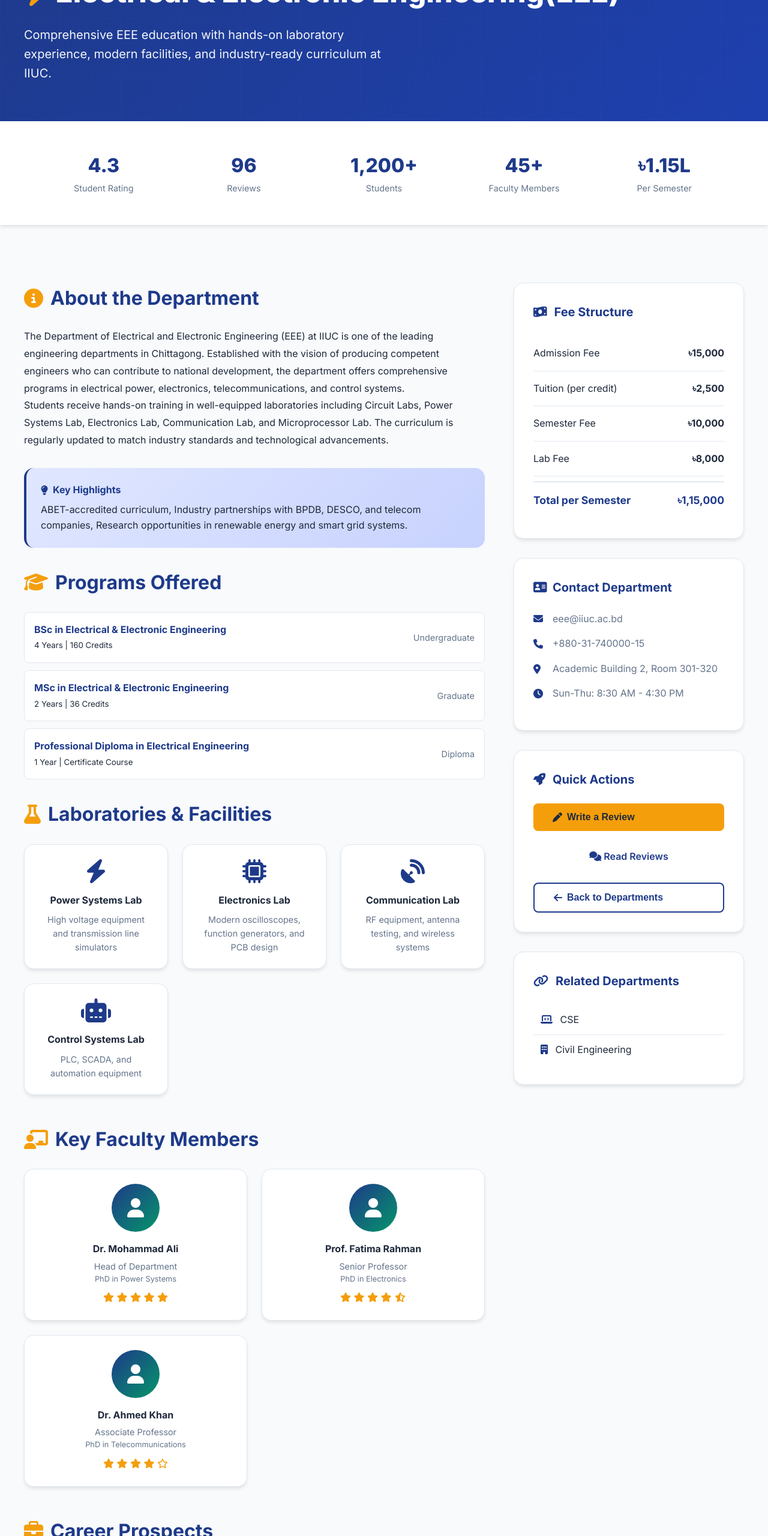
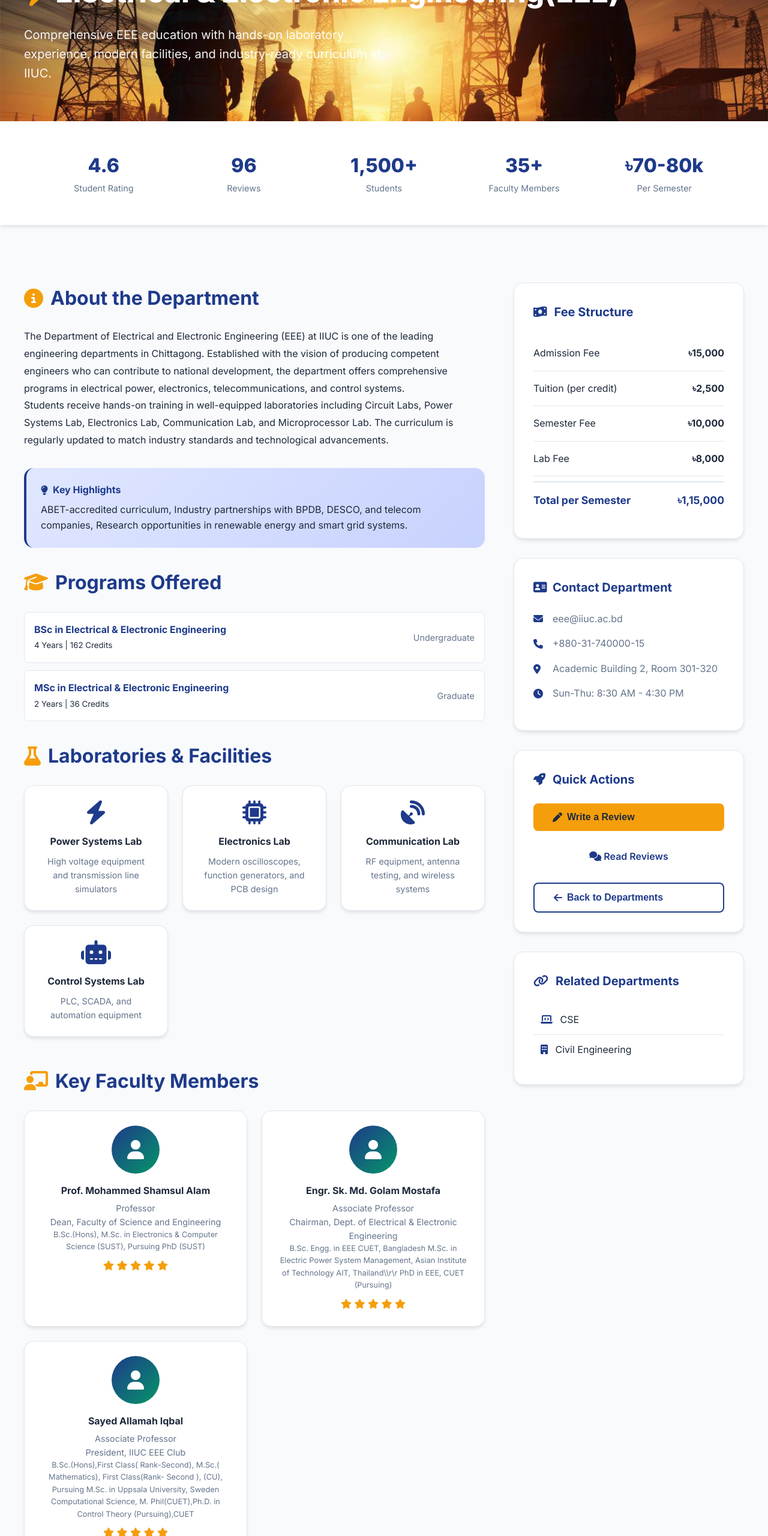
Before and after one commit to Preetam-coder1/IIUC-Insights, a plain HTML site: page eee.html in a window 1280 px wide. Shown: the part 240-2800 px from the top of the page at 60% size. Drawn offline with Linux system fonts and the light colour scheme.

Commit message:
Update eee.html

```diff
--- a/eee.html
+++ b/eee.html
@@ -29,7 +29,9 @@
     </nav>
 
     <!-- Department Hero -->
-    <section class="dept-hero">
+    <section class="dept-hero" style="background-image: url('eee1.jpg');
+                                   background-size: cover;
+                                   background-position: center;">
         <div class="dept-hero-content">
             <div class="breadcrumb">
                 <a href="index.html">Home</a>
@@ -48,7 +50,7 @@
         <div class="container">
             <div class="dept-stats-grid">
                 <div class="dept-stat">
-                    <span class="dept-stat-value">4.3</span>
+                    <span class="dept-stat-value">4.6</span>
                     <span class="dept-stat-label">Student Rating</span>
                 </div>
                 <div class="dept-stat">
@@ -56,15 +58,15 @@
                     <span class="dept-stat-label">Reviews</span>
                 </div>
                 <div class="dept-stat">
-                    <span class="dept-stat-value">1,200+</span>
+                    <span class="dept-stat-value">1,500+</span>
                     <span class="dept-stat-label">Students</span>
                 </div>
                 <div class="dept-stat">
-                    <span class="dept-stat-value">45+</span>
+                    <span class="dept-stat-value">35+</span>
                     <span class="dept-stat-label">Faculty Members</span>
                 </div>
                 <div class="dept-stat">
-                    <span class="dept-stat-value">৳1.15L</span>
+                    <span class="dept-stat-value">৳70-80k</span>
                     <span class="dept-stat-label">Per Semester</span>
                 </div>
             </div>
@@ -96,7 +98,7 @@
                     <li>
                         <div>
                             <strong>BSc in Electrical & Electronic Engineering</strong>
-                            <br><small>4 Years | 160 Credits</small>
+                            <br><small>4 Years | 162 Credits</small>
                         </div>
                         <span>Undergraduate</span>
                     </li>
@@ -106,13 +108,6 @@
                             <br><small>2 Years | 36 Credits</small>
                         </div>
                         <span>Graduate</span>
-                    </li>
-                    <li>
-                        <div>
-                            <strong>Professional Diploma in Electrical Engineering</strong>
-                            <br><small>1 Year | Certificate Course</small>
-                        </div>
-                        <span>Diploma</span>
                     </li>
                 </ul>
 
@@ -148,9 +143,10 @@
                         <div class="faculty-avatar">
                             <i class="fas fa-user"></i>
                         </div>
-                        <h4>Dr. Mohammad Ali</h4>
-                        <p>Head of Department</p>
-                        <p style="font-size: 0.8rem; color: var(--text-light);">PhD in Power Systems</p>
+                        <h4>Prof. Mohammed Shamsul Alam</h4>
+                        <p>Professor</p>
+                        <p>Dean, Faculty of Science and Engineering</p>
+                        <p style="font-size: 0.8rem; color: var(--text-light);">B.Sc.(Hons), M.Sc. in Electronics &amp; Computer Science (SUST), Pursuing PhD (SUST)</p>
                         <div class="faculty-rating">
                             <i class="fas fa-star"></i>
                             <i class="fas fa-star"></i>
@@ -163,36 +159,52 @@
                         <div class="faculty-avatar">
                             <i class="fas fa-user"></i>
                         </div>
-                        <h4>Prof. Fatima Rahman</h4>
-                        <p>Senior Professor</p>
-                        <p style="font-size: 0.8rem; color: var(--text-light);">PhD in Electronics</p>
+                        <h4>Engr. Sk. Md. Golam Mostafa</h4>
+                        <p>Associate Professor</p>
+                        <p>Chairman, Dept. of Electrical & Electronic Engineering</p>
+                        <p style="font-size: 0.8rem; color: var(--text-light);">B.Sc. Engg. in EEE CUET, Bangladesh M.Sc. in Electric Power System Management, Asian Institute of Technology AIT, Thailand\\r\r PhD in EEE, CUET (Pursuing)</p>
                         <div class="faculty-rating">
                             <i class="fas fa-star"></i>
                             <i class="fas fa-star"></i>
                             <i class="fas fa-star"></i>
                             <i class="fas fa-star"></i>
-                            <i class="fas fa-star-half-alt"></i>
+                            <i class="fas fa-star"></i>
                         </div>
                     </div>
                     <div class="faculty-card">
                         <div class="faculty-avatar">
                             <i class="fas fa-user"></i>
                         </div>
-                        <h4>Dr. Ahmed Khan</h4>
+                        <h4>Sayed Allamah Iqbal</h4>
                         <p>Associate Professor</p>
-                        <p style="font-size: 0.8rem; color: var(--text-light);">PhD in Telecommunications</p>
+                        <p>President, IIUC EEE Club </p>
+                        <p style="font-size: 0.8rem; color: var(--text-light);">B.Sc.(Hons),First Class( Rank-Second), M.Sc.( Mathematics), First Class(Rank- Second ), (CU), Pursuing M.Sc. in Uppsala University, Sweden Computational Science, M. Phil(CUET),Ph.D. in Control Theory (Pursuing),CUET</p>
                         <div class="faculty-rating">
                             <i class="fas fa-star"></i>
                             <i class="fas fa-star"></i>
                             <i class="fas fa-star"></i>
                             <i class="fas fa-star"></i>
-                            <i class="far fa-star"></i>
+                            <i class="fas fa-star"></i>
                         </div>
                     </div>
                 </div>
 
                 <!-- Career Prospects -->
                 <h2><i class="fas fa-briefcase"></i> Career Prospects</h2>
+                <div class="about-text">
+                    <p>EEE graduates from IIUC have excellent career opportunities in:</p>
+                    <ul style="margin-left: 2rem; margin-top: 1rem; color: var(--text-light);">
+                        <li>Bangladesh Power Development Board (BPDB)</li>
+                        <li>Dhaka Electric Supply Company (DESCO)</li>
+                        <li>Telecommunication companies (Grameenphone, Robi, Banglalink)</li>
+                        <li>Electronics manufacturing industries</li>
+                        <li>IT and software companies</li>
+                        <li>Research and academic institutions</li>
+                        <li>Self-employment and entrepreneurship</li>
+                    </ul>
+                </div>
+                <!-- EEE Alumni -->
+                <h2><i class="fas fa-chalkboard-teacher"></i> EEE Alumni</h2>
                 <div class="about-text">
                     <p>EEE graduates from IIUC have excellent career opportunities in:</p>
                     <ul style="margin-left: 2rem; margin-top: 1rem; color: var(--text-light);">
```
